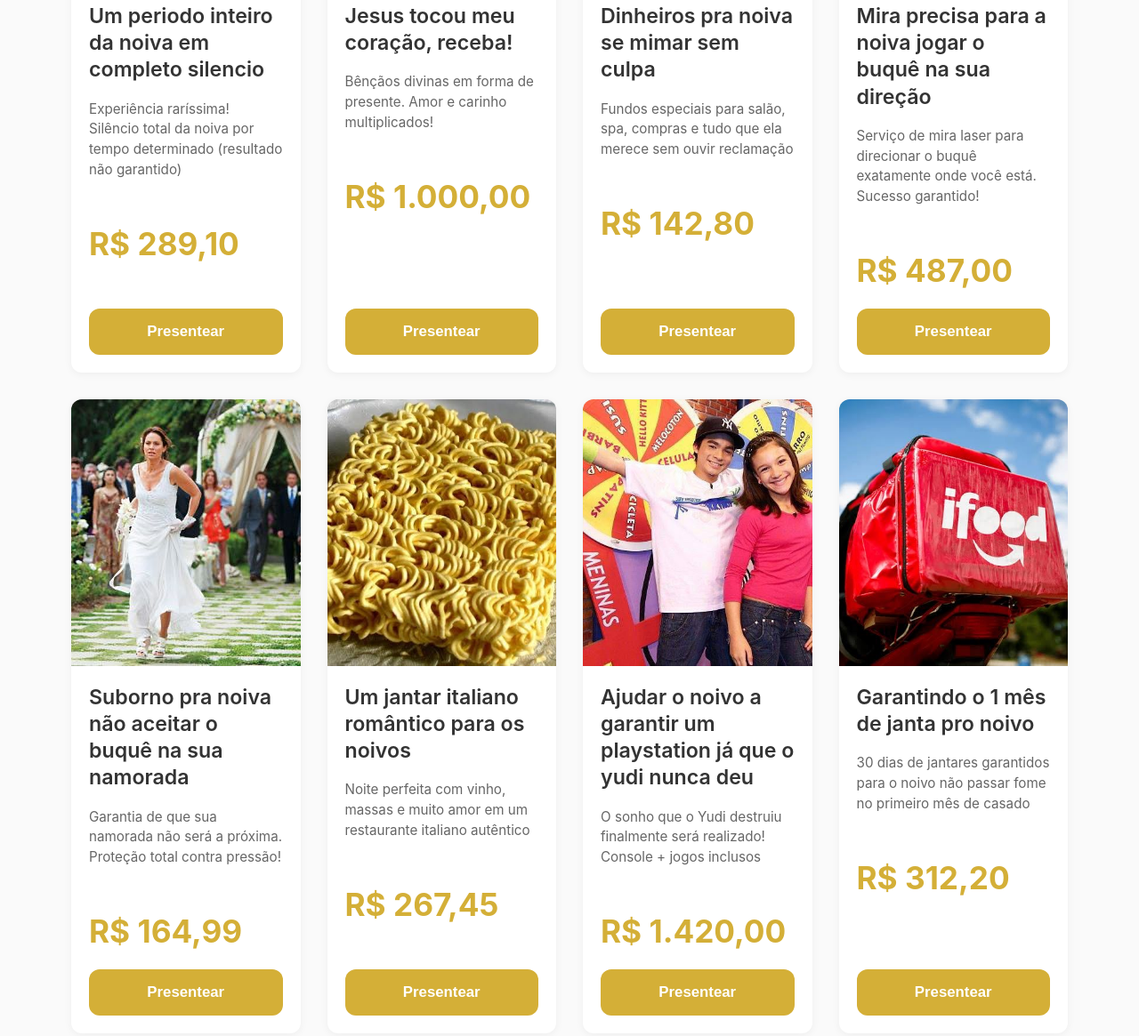
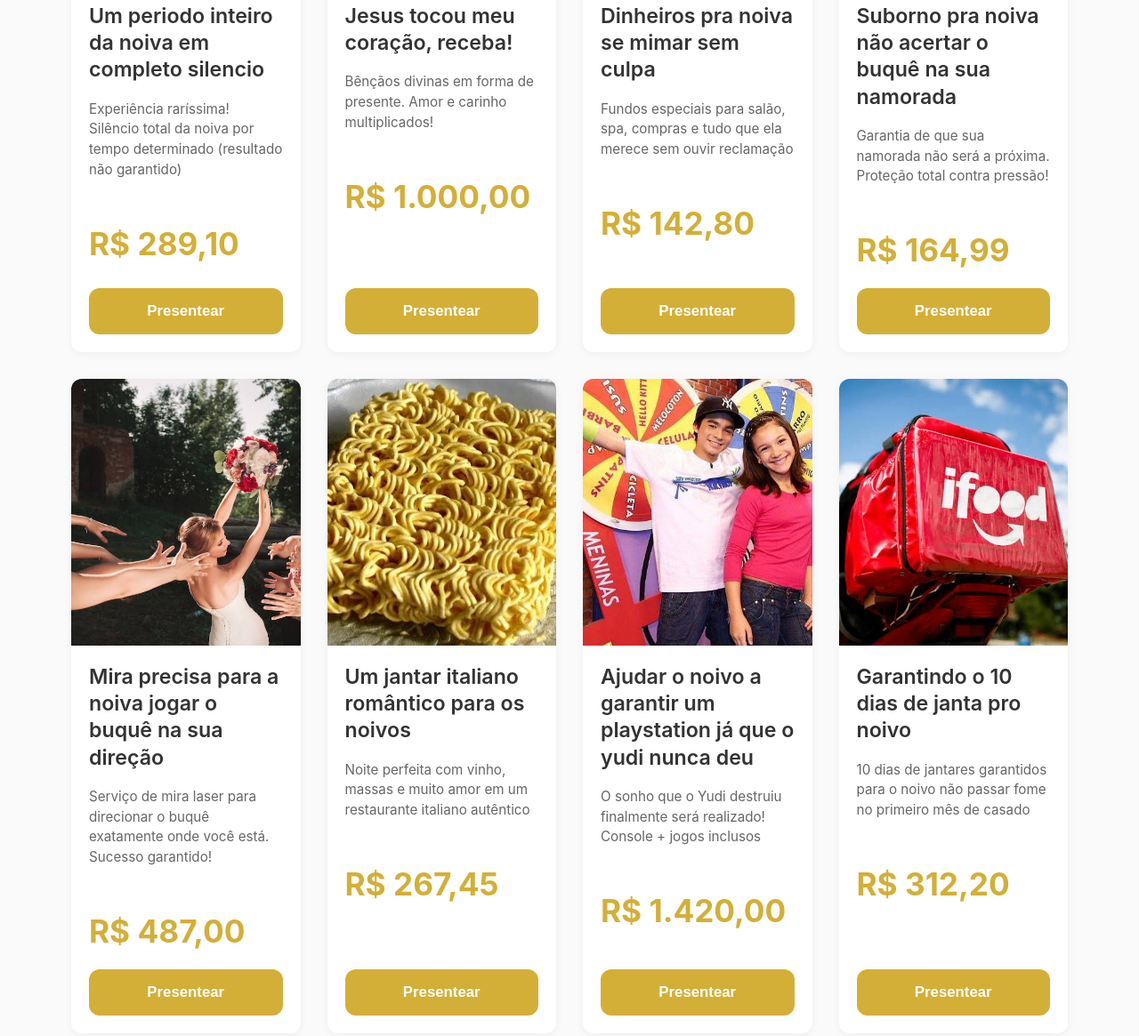
Before and after one commit to RafaelMrtsz/casamento, a website: page index.html in a window 1280 px wide. Shown: the part 1551-2716 px from the top of the page at 89% size. Drawn offline with Linux system fonts and the light colour scheme.

Commit message:
Fix: Correção de texto nos presentes (acertar/10 dias)

```diff
--- a/index.html
+++ b/index.html
@@ -965,11 +965,11 @@
             { title: "Um periodo inteiro da noiva em completo silencio", price: 289.10, img: "img/presentes/presente-2.jpg", description: "Experiência raríssima! Silêncio total da noiva por tempo determinado (resultado não garantido)" },
             { title: "Jesus tocou meu coração, receba!", price: 1000.00, img: "img/presentes/presente-4.jpg", description: "Bênçãos divinas em forma de presente. Amor e carinho multiplicados!" },
             { title: "Dinheiros pra noiva se mimar sem culpa", price: 142.80, img: "img/presentes/presente-5.jpg", description: "Fundos especiais para salão, spa, compras e tudo que ela merece sem ouvir reclamação" },
+            { title: "Suborno pra noiva não acertar o buquê na sua namorada", price: 164.99, img: "img/presentes/presente-6.jpg", description: "Garantia de que sua namorada não será a próxima. Proteção total contra pressão!" },
             { title: "Mira precisa para a noiva jogar o buquê na sua direção", price: 487.00, img: "img/presentes/presente-7.jpg", description: "Serviço de mira laser para direcionar o buquê exatamente onde você está. Sucesso garantido!" },
-            { title: "Suborno pra noiva não aceitar o buquê na sua namorada", price: 164.99, img: "img/presentes/presente-6.jpg", description: "Garantia de que sua namorada não será a próxima. Proteção total contra pressão!" },
             { title: "Um jantar italiano romântico para os noivos", price: 267.45, img: "img/presentes/presente-9.jpg", description: "Noite perfeita com vinho, massas e muito amor em um restaurante italiano autêntico" },
             { title: "Ajudar o noivo a garantir um playstation já que o yudi nunca deu", price: 1420.00, img: "img/presentes/presente-10.jpg", description: "O sonho que o Yudi destruiu finalmente será realizado! Console + jogos inclusos" },
-            { title: "Garantindo o 1 mês de janta pro noivo", price: 312.20, img: "img/presentes/presente-11.jpg", description: "30 dias de jantares garantidos para o noivo não passar fome no primeiro mês de casado" },
+            { title: "Garantindo o 10 dias de janta pro noivo", price: 312.20, img: "img/presentes/presente-11.jpg", description: "10 dias de jantares garantidos para o noivo não passar fome no primeiro mês de casado" },
             { title: "Cueca sexy pro noivo usar na noite de núpcias", price: 124.31, img: "img/presentes/presente-12.jpg", description: "Peça íntima especial para deixar a primeira noite ainda mais memorável" },
             { title: "Cobertor pra noiva ficar sempre coberta de razão", price: 357.93, img: "img/presentes/presente-13.jpg", description: "Manta especial que garante que a noiva sempre terá razão em qualquer discussão" },
             { title: "Ajuda pra pagar a fatura do cartão da noiva", price: 1280.00, img: "img/presentes/presente-14.jpg", description: "Contribuição emergencial para aquela fatura que fugiu do controle no preparativo do casamento" },
```
